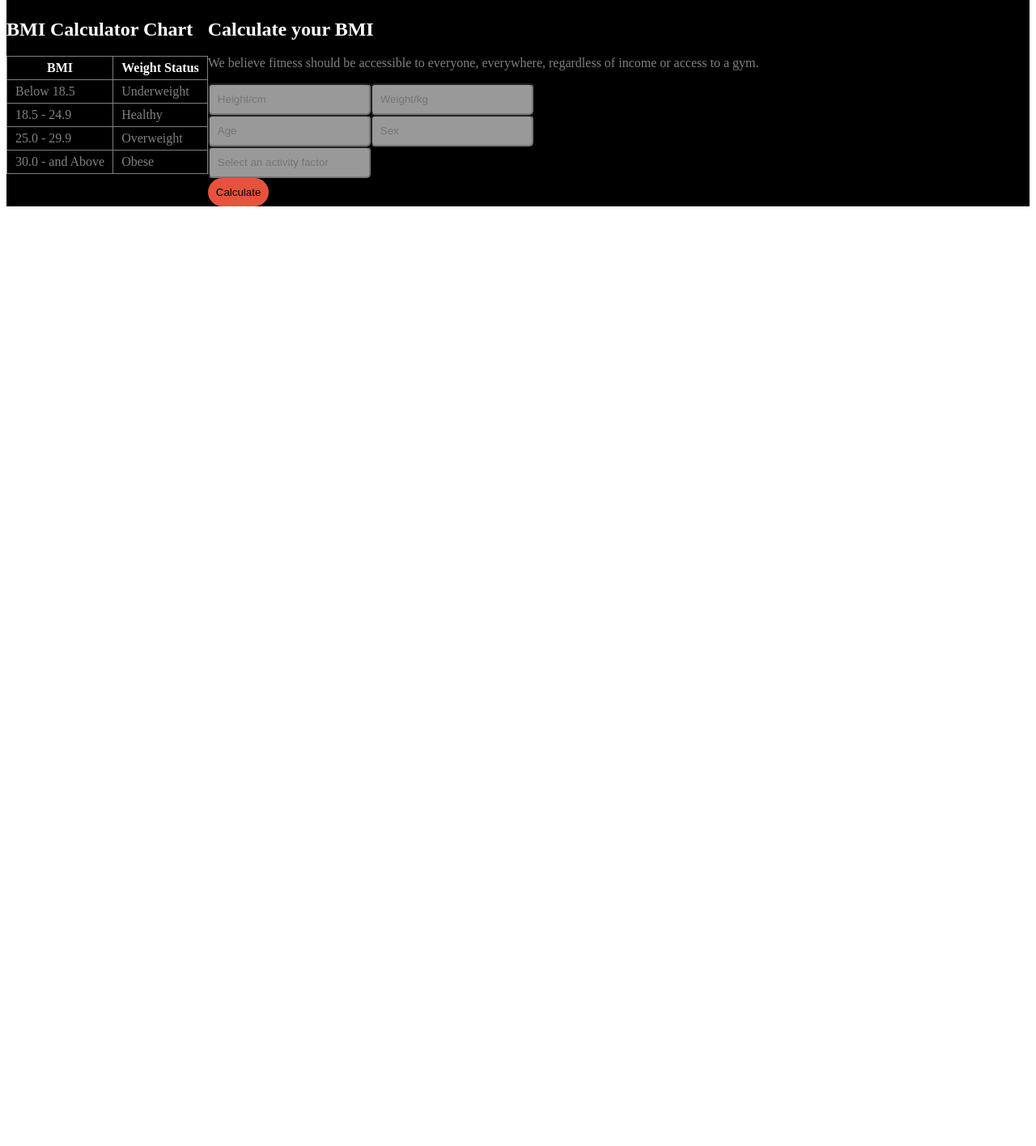
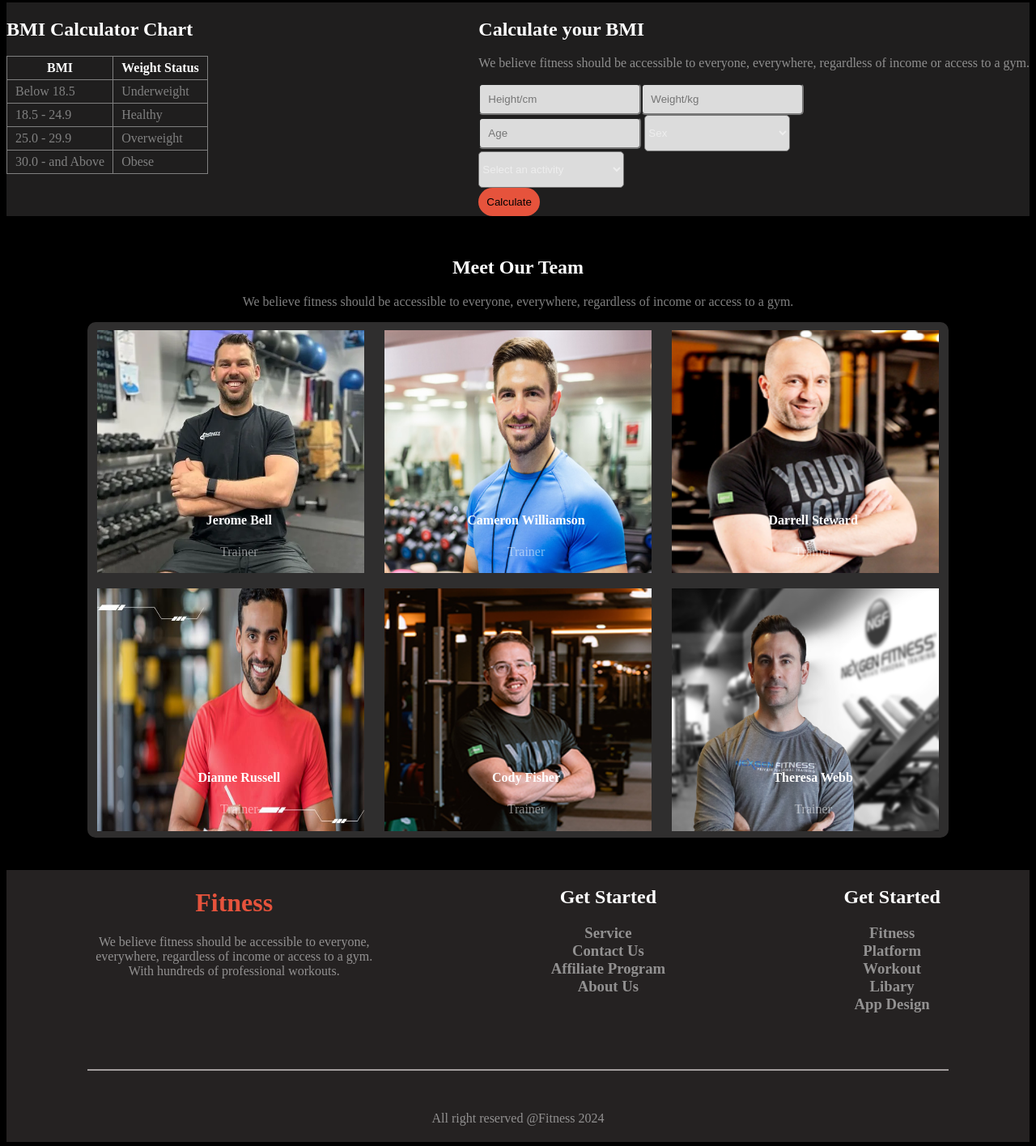
Before and after one commit to Mostakim8864/assignment2, a plain HTML site: page index.html in a window 1280 px wide. Shown: the part 1624-3040 px from the top of the page at 81% size. Before the commit the page ends 1887 px from the top, so only its background shows below. Drawn offline with Linux system fonts and the light colour scheme.

Commit message:
footer add

```diff
--- a/index.html
+++ b/index.html
@@ -6,7 +6,7 @@
     <meta name="viewport" content="width=device-width, initial-scale=1.0">
     <title>Assignment-2</title>
 </head  >
-<body >
+<body class=" body">
     <header  class="header">
         <nav class="navbar disply-flex">
         <h3 class="h1-text-colo"> Fitness </h3>
@@ -88,7 +88,7 @@
             <div>
                 <h1 class="text-white">BMI Calculator</h1><p class="text-color-gray">We believe fitness should be accessible to everyone, everywhere, regardless of income or access to a gym.</p>
             </div>
-             <div class="disply-flex">
+             <div class="disply-flex justify div-2">
                 <div>
                 <table>  <h2 class="text-white">BMI Calculator Chart</h2>
                     <thead>
@@ -115,14 +115,41 @@
                 <div>
                     <h1 class="text-white" >Calculate your BMI</h1>
                     <p class="text-color-gray">We believe fitness should be accessible to everyone, everywhere, regardless of income or access to a gym. </p>
-                    <input type   ="text" placeholder="Height/cm"><input type="text" placeholder="Weight/kg"> <br><input type="text" placeholder="Age"><input type="text" placeholder="Sex"  ><br>
-                    <input type="text" placeholder="Select an activity factor"> <br><button class="btn-1">Calculate</button>
-
+                    <input  type   ="text" placeholder  ="Height/cm"><input type="text"  placeholder="Weight/kg"> <br><input type="text" placeholder="Age">
+                    <select  class="text-color-gray" name="Sex" id=""><option value="sedentary"> Sex</option></select><br>
+                    <select class="text-color-gray"  name="" id=""><option class="text-color-gray"  value="">Select an activity</option></select>
+                      <br><button class="btn-1">Calculate</button>
                 </div>
             </div>
            </section>
+           <section class="section-4">
+            <h1 class="text-white">
+                Meet Our Team
+            </h1 ><p class="text-color-gray">We believe fitness should be accessible to everyone, everywhere, regardless of income or access to a gym.</p>
+            <div class="div-3">
+                <div><div><img height="300px" width="330ps" src="./image/trainer1.png" alt=""></div><div class="div-img"><h4 class="text-white">Jerome Bell</h4> <p  class="text-color-gray">Trainer</p></div></div>
+                <div><div><img  height="300px" width="330ps" src="./image/trainer2.png" alt=""> </div>
+                <div  class="div-img"><h4 class="text-white">Cameron Williamson</h4> <p  class="text-color-gray">Trainer</p></div></div>
+                <div><div><img  height="300px" width="330ps" src="./image/trainer3.png" alt=""></div>
+                <div  class="div-img"><h4 class="text-white">Darrell Steward</h4> <p  class="text-color-gray">Trainer</p></div></div>
+                <div><div><img  height="300px" width="330ps" src="./image/trainer4.png" alt=""></div>
+                <div  class="div-img"><h4 class="text-white">Dianne Russell</h4><p  class="text-color-gray">Trainer</p></div></div>
+                <div><div><img  height="300px" width="330ps" src="./image/trainer5.png" alt=""></div>
+                <div  class="div-img"><h4 class="text-white">Cody Fisher</h4> <p  class="text-color-gray">Trainer</p></div></div>
+                <div  ><div><img  height="300px" width="330ps" src="./image/trainer6.png" alt=""></div>
+                <div    class="div-img"><h4 class="text-white">Theresa Webb</h4> <p  class="text-color-gray">Trainer</p></div></div>
+            </div>
+
+           </section>
     </main>
-    <footer>
+    <footer class="footer   ">
+      <div class="disply-flex div-4">
+        <div ><h1  class="h1-text-colo"> Fitness</h1><p  class="text-color-gray">We believe fitness should be accessible to everyone,<br> everywhere, regardless of income or access to a gym. <br>  With hundreds of professional workouts.</p></div>
+        <div> <h2 class="text-white">Get Started</h2><h3  class="text-color-gray">Service <br> Contact Us <br> Affiliate  Program <br>About Us</h3>
+         </div>
+        <div><h2 class="text-white">Get Started</h2><h3  class="text-color-gray">Fitness<br> Platform <br>Workout <br>Libary <br>App Design</h3> </div>
 
+      </div><div class="under-scor"></div><div><p class="text-color-gray last-line">All right reserved @Fitness 2024</p>
+      </div>
     </footer>
 </body>
--- a/styles.css
+++ b/styles.css
@@ -17,9 +17,12 @@ justify-content: space-between;
 .h1-text-colo{
     color:#E6533C;
 }
-.header{
+.body{
    background-color:  black;
 
+}
+.heder{
+    background-color: rgb(219, 214, 214);
 }
 .btn-col{
    background-color:  #E6533C;
@@ -133,6 +136,53 @@ td {
     color: gray;padding: 5px 10px;
 }
 input{
-    background-color:  rgba(255, 255, 255, 0.6);
+    background-color:gainsboro;
   gap: 20px;  padding: 10px;border-radius: 5px;
+
 }
+
+select{
+    background-color: gainsboro;width: 180px;height: 45px;
+    border-radius: 5px;
+}
+.justify{
+    justify-content: space-between;
+}
+.div-2{
+    background-color: rgb(31, 30, 30);
+}
+.div-3{
+    display: grid;
+    grid-template-columns: repeat(3,1fr);
+    background-color: rgb(47, 46, 46);
+
+   border-radius: 10px;padding: 10px;gap: 20px;
+}
+.div-img{
+    margin-top: -100px;margin-left: 20px;
+}
+.section-4{
+    margin-top: 50px;
+    margin-left: 100px;
+    margin-right: 100px;
+    text-align: center;margin-bottom: 40px;
+}
+.footer{
+    background-color: rgb(37, 34, 34);
+
+    text-align: center; text-align: center;
+}
+.div-4{
+    justify-content: space-around;
+
+}
+.under-scor{
+    border: 1px solid rgb(163, 158, 158);
+    margin-top: 50px;
+    margin-left: 100px;
+    margin-right: 100px;
+    margin-bottom: 30px;
+}
+.last-line{
+    padding: 20px;
+}
```
